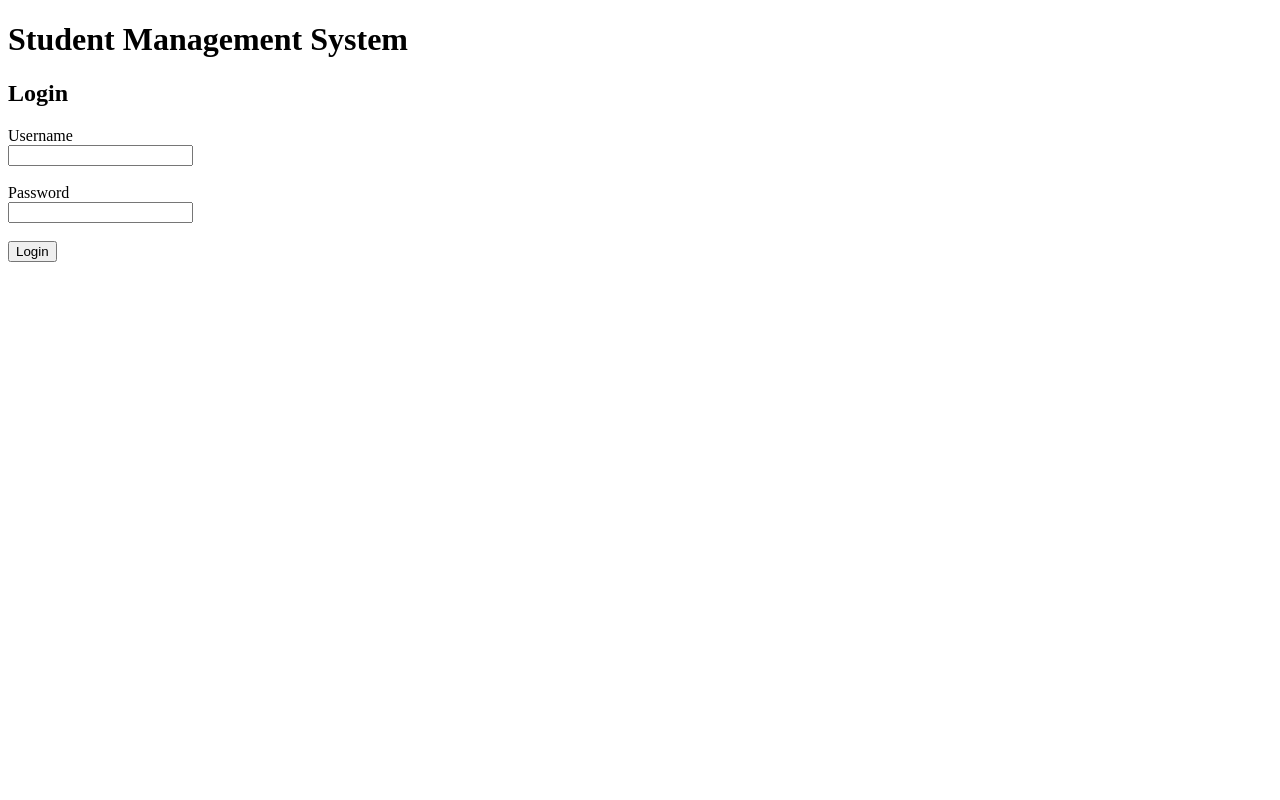
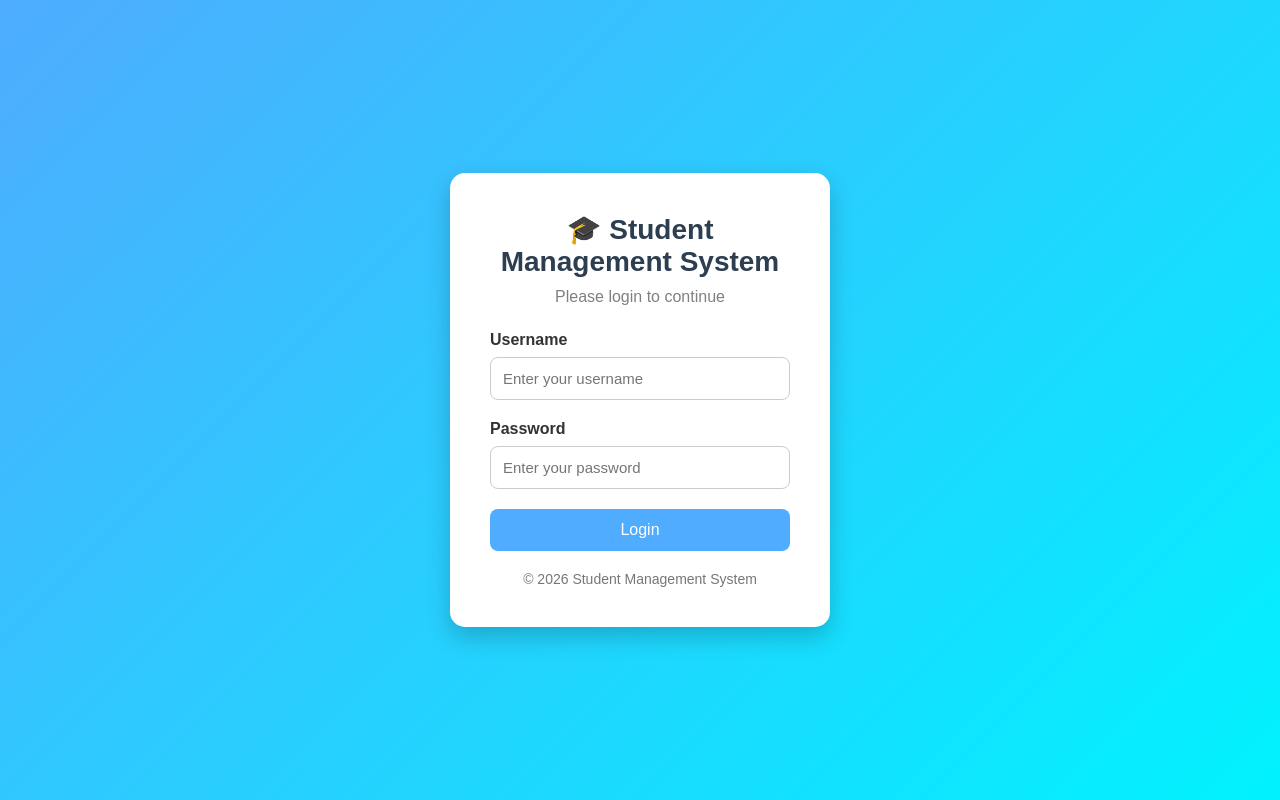
Before and after one commit to prathameshkarve01/student-management, a FastAPI app: page / in a window 1280 px wide. Run offline with FastAPI, Linux system fonts and the light colour scheme.

Commit message:
Update index.html

```diff
--- a/templates/index.html
+++ b/templates/index.html
@@ -1,27 +1,123 @@
 <!DOCTYPE html>
-<html>
+<html lang="en">
 <head>
-    <title>Login</title>
+    <meta charset="UTF-8">
+    <meta name="viewport" content="width=device-width, initial-scale=1.0">
+    <title>Student Management System - Login</title>
+
+    <style>
+        *{
+            margin:0;
+            padding:0;
+            box-sizing:border-box;
+            font-family:Arial, Helvetica, sans-serif;
+        }
+
+        body{
+            height:100vh;
+            display:flex;
+            justify-content:center;
+            align-items:center;
+            background:linear-gradient(135deg,#4facfe,#00f2fe);
+        }
+
+        .container{
+            background:white;
+            padding:40px;
+            width:380px;
+            border-radius:15px;
+            box-shadow:0 10px 25px rgba(0,0,0,0.2);
+            text-align:center;
+        }
+
+        h1{
+            color:#2c3e50;
+            margin-bottom:10px;
+            font-size:28px;
+        }
+
+        p{
+            color:gray;
+            margin-bottom:25px;
+        }
+
+        .input-group{
+            text-align:left;
+            margin-bottom:20px;
+        }
+
+        label{
+            font-weight:bold;
+            color:#333;
+        }
+
+        input{
+            width:100%;
+            padding:12px;
+            margin-top:8px;
+            border:1px solid #ccc;
+            border-radius:8px;
+            font-size:15px;
+            transition:0.3s;
+        }
+
+        input:focus{
+            border-color:#4facfe;
+            outline:none;
+            box-shadow:0 0 8px rgba(79,172,254,0.4);
+        }
+
+        button{
+            width:100%;
+            padding:12px;
+            background:#4facfe;
+            color:white;
+            border:none;
+            border-radius:8px;
+            font-size:16px;
+            cursor:pointer;
+            transition:0.3s;
+        }
+
+        button:hover{
+            background:#2d8cf0;
+        }
+
+        .footer{
+            margin-top:20px;
+            color:#777;
+            font-size:14px;
+        }
+    </style>
 </head>
 <body>
 
-<h1>Student Management System</h1>
+<div class="container">
 
-<h2>Login</h2>
+    <h1>🎓 Student Management System</h1>
+    <p>Please login to continue</p>
 
-<form action="/login" method="post">
+    <form action="/login" method="post">
 
-    <label>Username</label><br>
-    <input type="text" name="username"><br><br>
+        <div class="input-group">
+            <label>Username</label>
+            <input type="text" name="username" placeholder="Enter your username" required>
+        </div>
 
-    <label>Password</label><br>
-    <input type="password" name="password"><br><br>
+        <div class="input-group">
+            <label>Password</label>
+            <input type="password" name="password" placeholder="Enter your password" required>
+        </div>
 
-    <button type="submit">
-        Login
-    </button>
+        <button type="submit">Login</button>
 
-</form>
+    </form>
+
+    <div class="footer">
+        © 2026 Student Management System
+    </div>
+
+</div>
 
 </body>
 </html>
```
